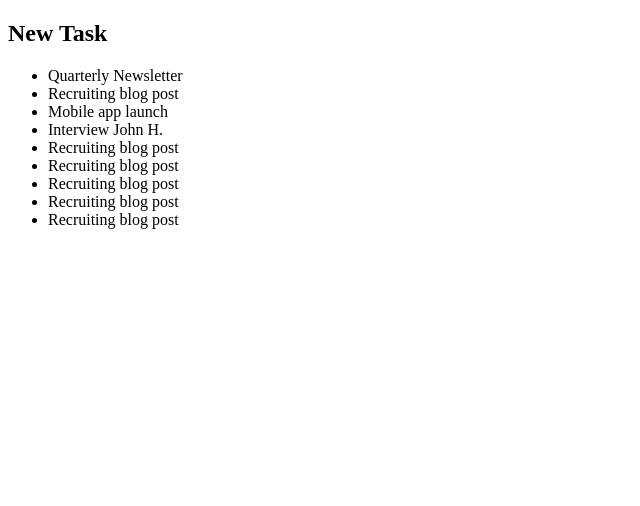
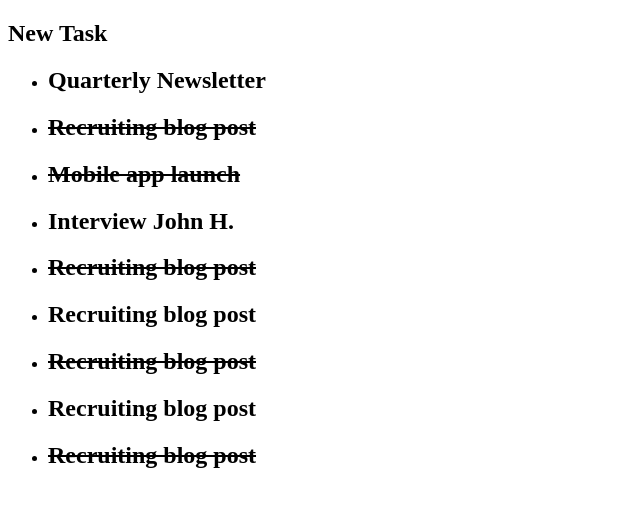
Before and after one commit to EmanueleVenditti95/vue-todolist, a plain HTML site: page index.html in a window 1280 px wide. Shown: the whole page, without its empty margins (0-640 px from the left). Drawn offline with nearby package versions, Linux system fonts and the light colour scheme.

Commit message:
Add - marked text

```diff
--- a/index.html
+++ b/index.html
@@ -13,7 +13,7 @@
             <h1>New Task</h1>
             <ul>
                 <li v-for="(task,index) in tasks">
-                   {{ task.text }}
+                   <h1 :class="task.done === true ? 'marked' : ''" >{{ task.text }}</h1>
                 </li>
             </ul>
         </section>
--- a/style.css
+++ b/style.css
@@ -0,0 +1,3 @@
+.marked {
+    text-decoration: line-through;
+}
```
